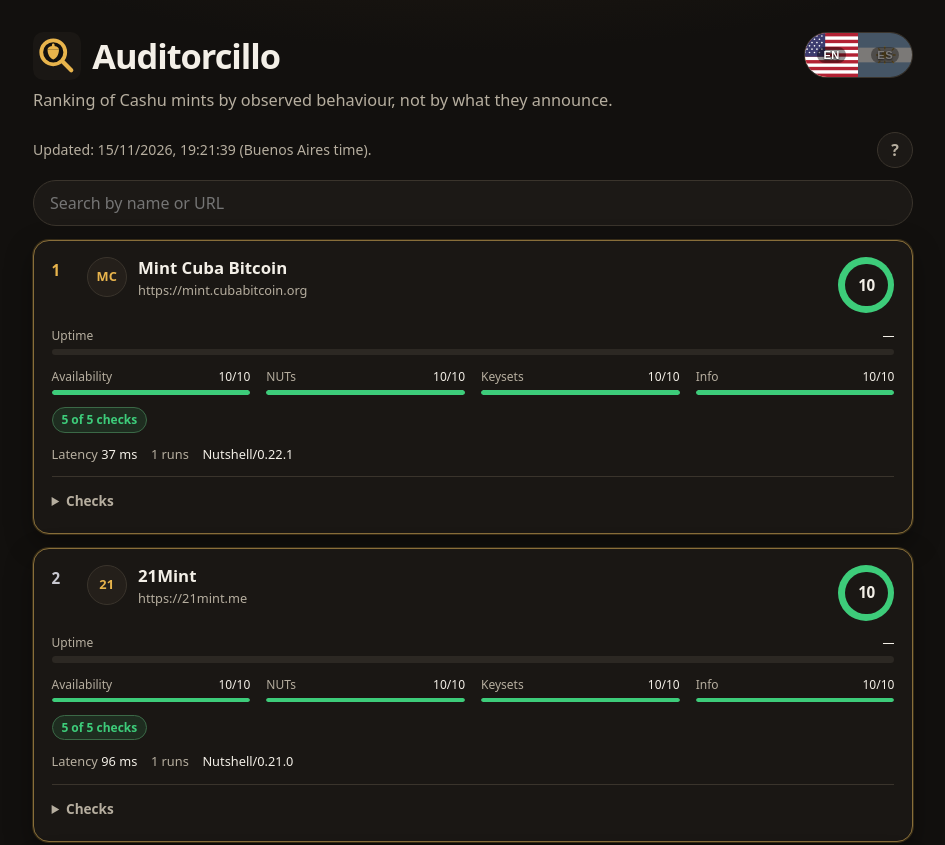
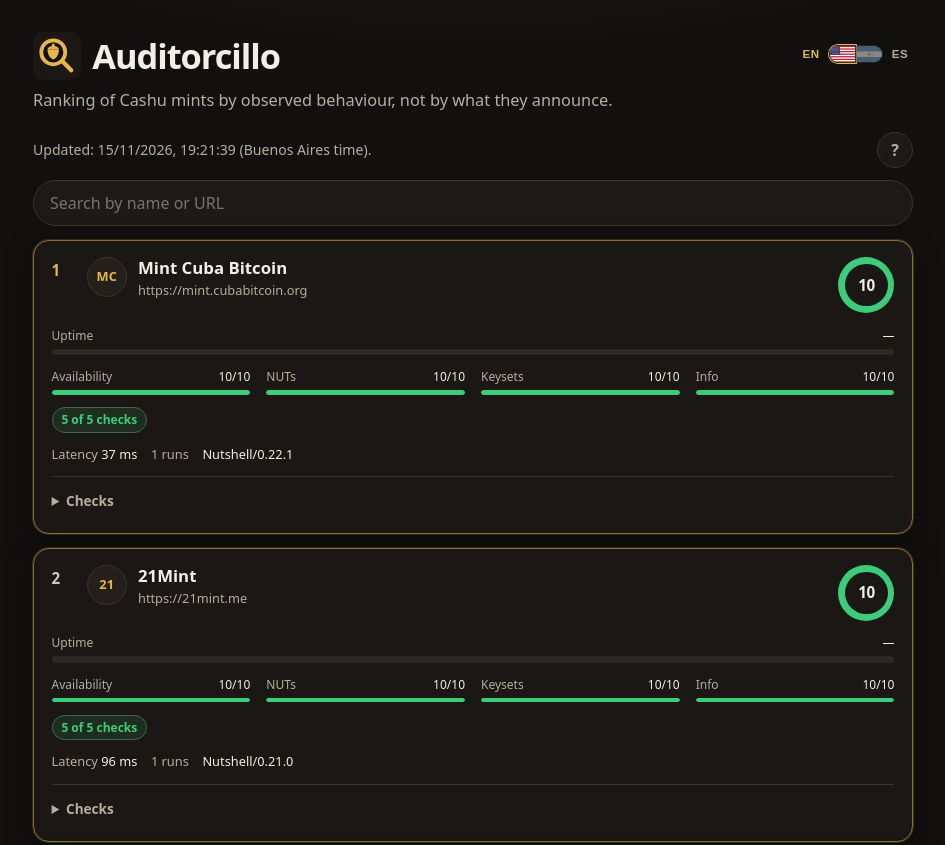
Before and after one commit to Fierillo/auditorcillo, a website: page site/index.html in a window 1280 px wide. Shown: the top 845 px of the page, without its empty margins (167-1112 px from the left). Drawn offline with Linux system fonts and the light colour scheme.

Commit message:
fix: slim the language switch and move labels off the flags

```diff
--- a/site/index.html
+++ b/site/index.html
@@ -84,30 +84,23 @@
     }
     .langs {
       display: inline-flex;
-      border: 1px solid var(--line);
-      border-radius: 999px;
-      overflow: hidden;
-      background: var(--bg-elev);
+      align-items: center;
     }
     .langs button {
-      position: relative;
-      display: grid;
-      place-items: center;
-      width: 3.35rem;
+      display: inline-flex;
+      align-items: center;
+      gap: .4rem;
+      margin: 0;
+      border: 0;
+      background: transparent;
+      cursor: pointer;
       min-height: 2.75rem;
-      padding: 0;
-      border: 0;
-      cursor: pointer;
-      background: #111;
-      opacity: .42;
-      filter: grayscale(.2);
+      padding: .5rem .15rem;
+      color: var(--muted);
     }
-    .langs button[aria-pressed="true"] {
-      opacity: 1;
-      filter: none;
-      box-shadow: inset 0 0 0 2px var(--accent);
-      z-index: 1;
-    }
+    .langs button[data-lang="en"] { padding-right: 0; }
+    .langs button[data-lang="es"] { padding-left: 0; }
+    .langs button[aria-pressed="true"] { color: var(--accent); }
     .langs button:focus-visible,
     .score-help summary:focus-visible,
     .checks summary:focus-visible,
@@ -118,23 +111,32 @@
       z-index: 2;
     }
     .langs .flag {
-      position: absolute;
-      inset: 0;
-      width: 100%;
-      height: 100%;
       display: block;
+      width: 1.7rem;
+      height: 1.15rem;
+      flex: 0 0 1.7rem;
+      opacity: .5;
+      overflow: hidden;
+    }
+    .langs button[data-lang="en"] .flag {
+      border: 1px solid var(--line);
+      border-right-width: .5px;
+      border-radius: 999px 0 0 999px;
+    }
+    .langs button[data-lang="es"] .flag {
+      border: 1px solid var(--line);
+      border-left-width: .5px;
+      border-radius: 0 999px 999px 0;
+    }
+    .langs button[aria-pressed="true"] .flag {
+      opacity: 1;
+      box-shadow: 0 0 0 1px var(--accent);
     }
     .langs span {
-      position: relative;
-      z-index: 1;
-      font-size: .7rem;
+      font-size: .72rem;
       font-weight: 700;
-      letter-spacing: .04em;
-      color: #fff;
-      text-shadow: 0 1px 2px rgba(0, 0, 0, .85);
-      background: rgba(0, 0, 0, .42);
-      border-radius: 999px;
-      padding: .12rem .38rem;
+      letter-spacing: .05em;
+      padding: 0 .15rem;
     }
     .toolbar {
       display: flex;
@@ -460,6 +462,7 @@
     </div>
     <nav class="langs" data-i18n-aria="language">
       <button type="button" data-lang="en" data-i18n-aria="langEn">
+        <span>EN</span>
         <svg class="flag" viewBox="0 0 60 40" aria-hidden="true" focusable="false" preserveAspectRatio="xMidYMid slice">
           <rect width="60" height="40" fill="#fff"/>
           <g fill="#B22234">
@@ -481,7 +484,6 @@
             <circle cx="5.25" cy="17.7" r="0.75"/><circle cx="9.75" cy="17.7" r="0.75"/><circle cx="14.25" cy="17.7" r="0.75"/><circle cx="18.75" cy="17.7" r="0.75"/>
           </g>
         </svg>
-        <span>EN</span>
       </button>
       <button type="button" data-lang="es" data-i18n-aria="langEs">
         <svg class="flag" viewBox="0 0 60 40" aria-hidden="true" focusable="false" preserveAspectRatio="xMidYMid slice">
```
